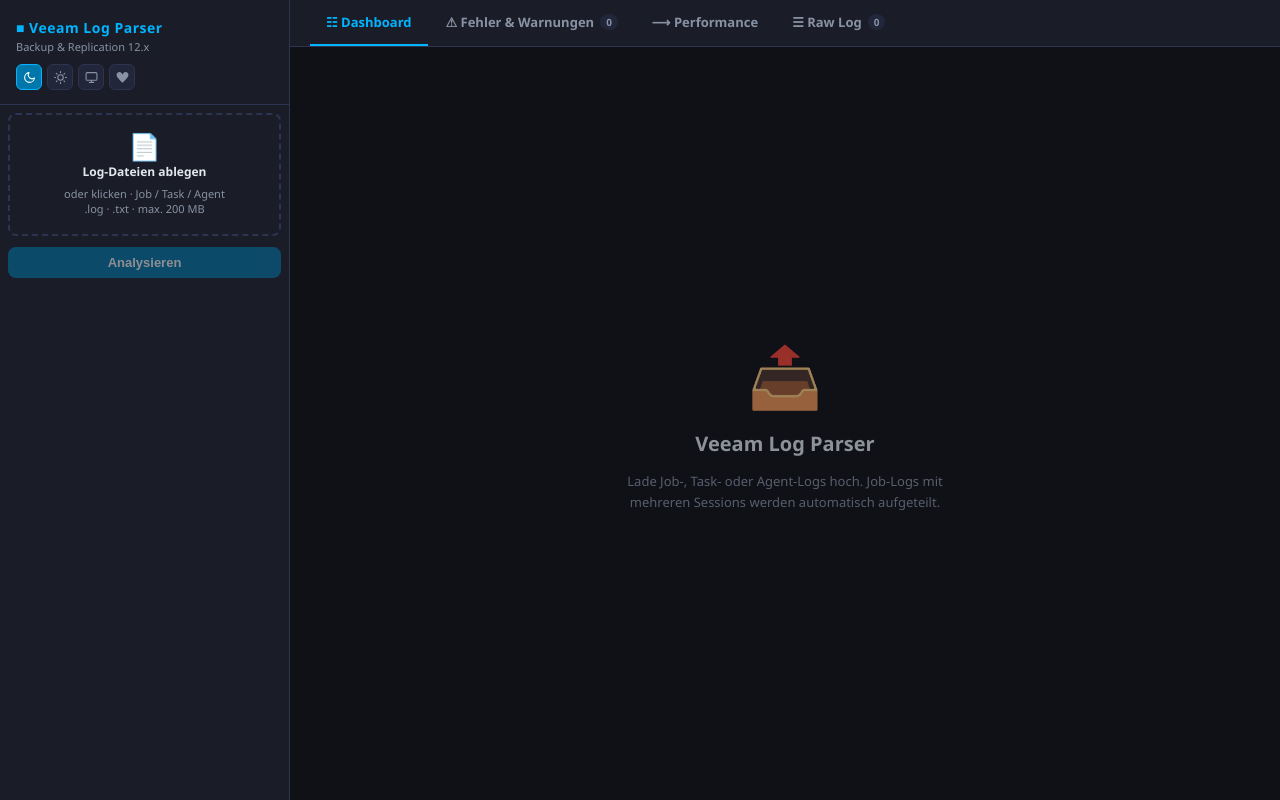
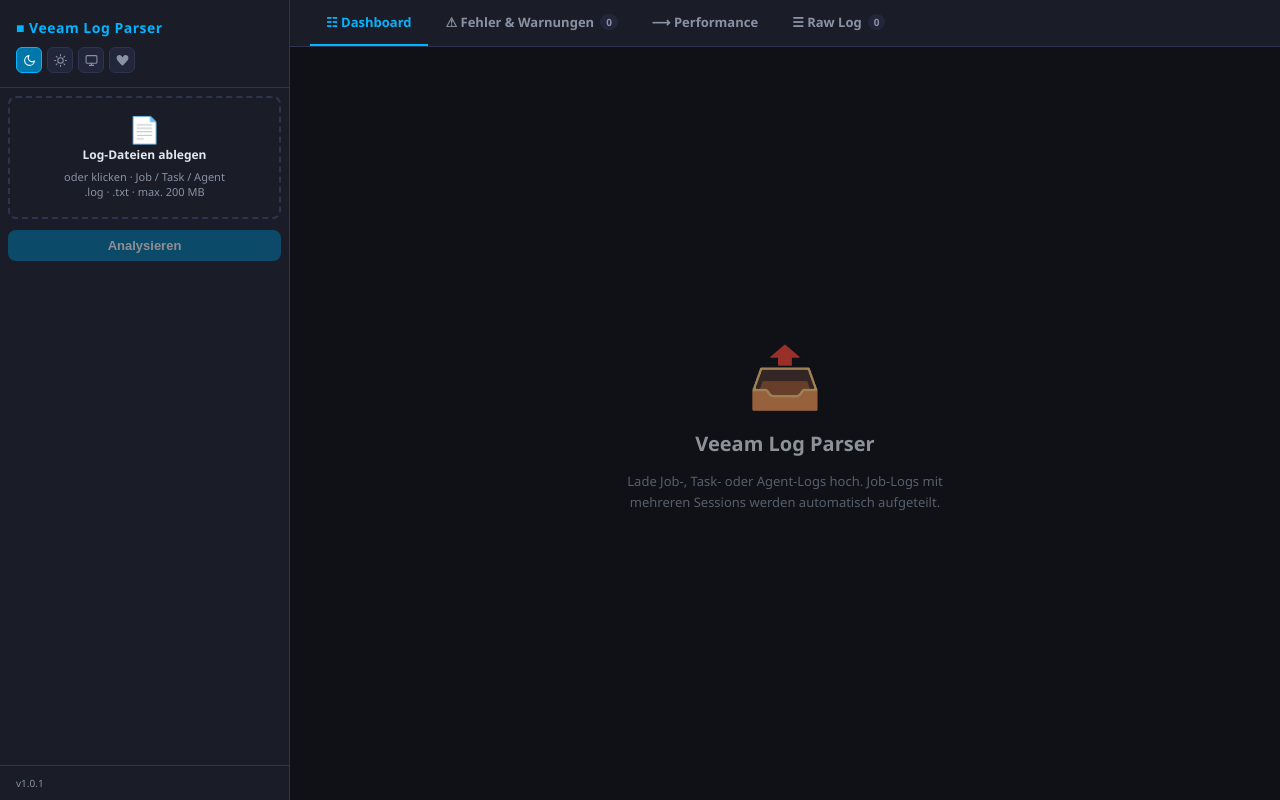
Before and after one commit to markushartmann-dev/veeam-log-parser, a Flask app: page / in a window 1280 px wide. Run offline with Flask 3, Linux system fonts and the light colour scheme; some libraries are stand-ins or nearby versions.

Commit message:
chore: remove subtitle, add version v1.0.1 to sidebar
Co-Authored-By: Claude Sonnet 4.6 <noreply@anthropic.com>

```diff
--- a/app/templates/index.html
+++ b/app/templates/index.html
@@ -170,7 +170,6 @@
 <aside id="sidebar">
   <div id="sidebar-header">
     <h1>&#9632; Veeam Log Parser</h1>
-    <p>Backup &amp; Replication 12.x</p>
     <div class="theme-switcher" id="theme-switcher"></div>
   </div>
 
@@ -184,6 +183,7 @@
   <button id="clear-btn" onclick="clearAll()" style="display:none;margin:0 8px 8px;width:calc(100% - 16px);background:transparent;color:var(--text-dim);border:1px solid var(--border);border-radius:var(--radius);padding:6px;font-size:12px;cursor:pointer;transition:all .15s" onmouseover="this.style.borderColor='var(--error)';this.style.color='var(--error)'" onmouseout="this.style.borderColor='var(--border)';this.style.color='var(--text-dim)'">&#128465; Alle Logs entfernen</button>
 
   <div id="session-list"></div>
+  <div style="padding:10px 16px;font-size:10px;color:var(--text-dim);border-top:1px solid var(--border)">v1.0.1</div>
 </aside>
 
 <div id="main">
```
